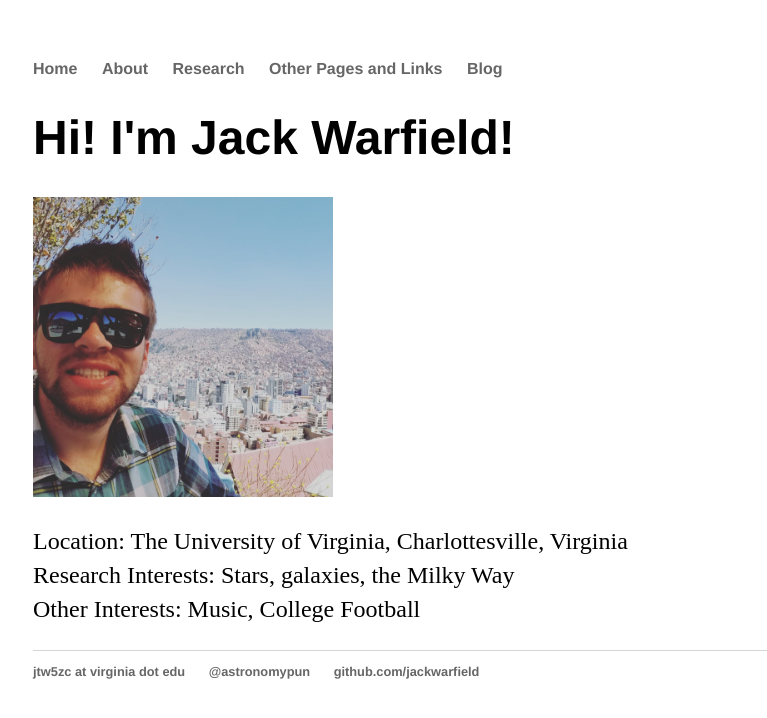
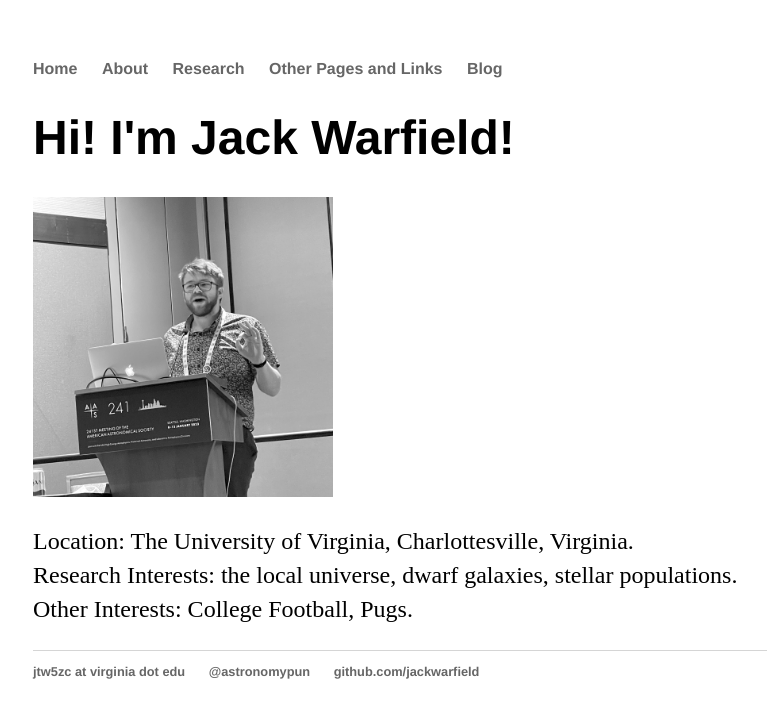
Before and after one commit to jackwarfield/jackwarfield.github.io, a Jekyll site: the page built from index.html, in a window 1280 px wide. Shown: the top 718 px of the page, without its empty margins (127-894 px from the left). Built offline with Jekyll 4.4.1, drawn with Linux system fonts in a browser that asks for light colours.

Commit message:
new photo, update text

```diff
--- a/index.html
+++ b/index.html
@@ -4,11 +4,11 @@ title: Jack Warfield
 ---
 <div class="blurb">
 	<h1>Hi! I'm Jack Warfield!</h1>
-	<img src='images/jack-in-lapaz.jpg' style="width:300px;height:300px;" alt="Me in La Paz, Bolivia, May 2018.">
+	<img src='images/jack-at-aas.jpg' style="width:300px;height:300px;" alt="Me speaking at AAS 241 in Seattle. January, 2023.">
 
 	<p>
-		Location: The University of Virginia, Charlottesville, Virginia <br>
-		Research Interests: Stars, galaxies, the Milky Way <br>
-		Other Interests: Music, College Football
+		Location: The University of Virginia, Charlottesville, Virginia. <br>
+		Research Interests: the local universe, dwarf galaxies, stellar populations. <br>
+		Other Interests: College Football, Pugs.
 	</p>
 </div><!-- /.blurb -->
```
Also changed, not shown: images/jack-at-aas.jpg (added).
